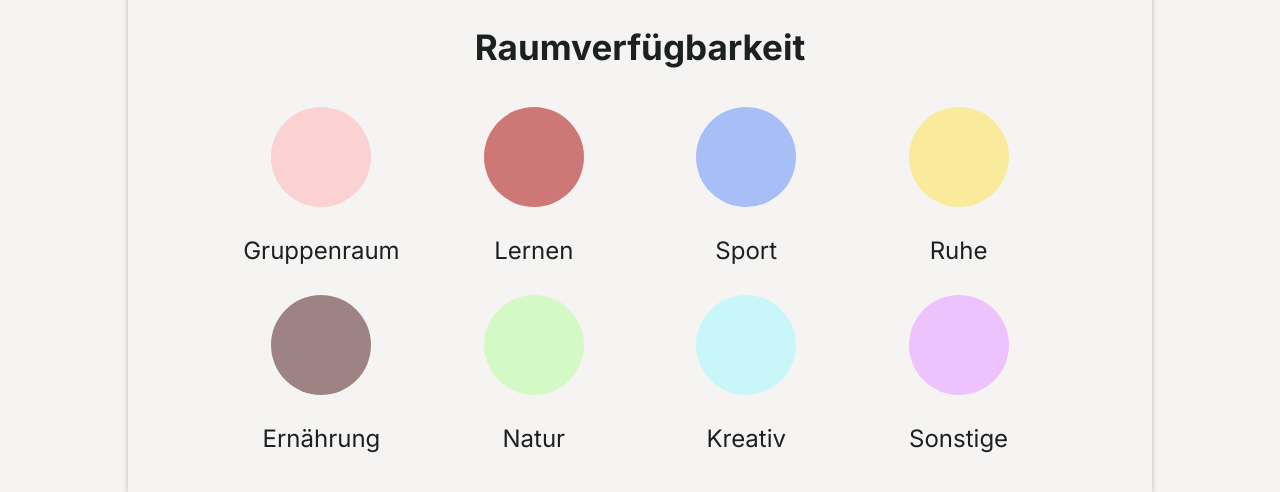
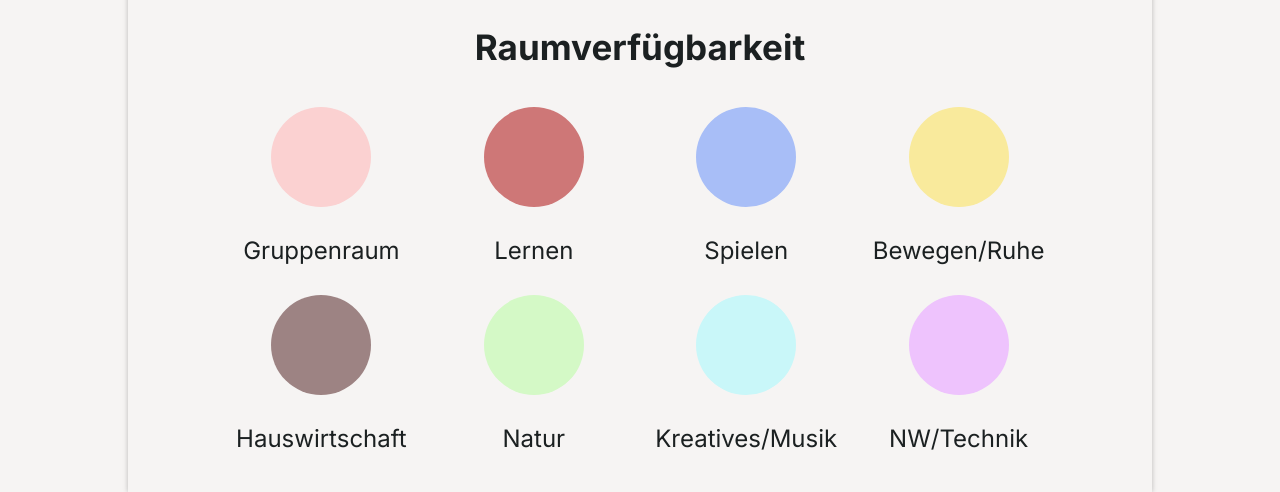
Before and after one commit to LegoStalin/koord-app-altenberge, a Django app: template koordapp/main_app/templates/dashboard/dashboard.html in a window 1280 px wide. Shown: the part 587-1079 px from the top of the page. Run offline with Django 4.2, Linux system fonts and the light colour scheme; the template is opened without the code that fills it, so the values that code supplies are empty.

Commit message:
Changed Activity Labels

```diff
--- a/koordapp/main_app/static/css/dashboard/dashboard.css
+++ b/koordapp/main_app/static/css/dashboard/dashboard.css
@@ -398,7 +398,7 @@
         width: 90%;
     }
     .activity{
-        font-size: 24px;
+        font-size: 18px;
         color: var(--font_color);
         justify-self: center;
     }
--- a/koordapp/main_app/templates/dashboard/dashboard.html
+++ b/koordapp/main_app/templates/dashboard/dashboard.html
@@ -62,18 +62,18 @@
 
                 <label class = "activity activity1" >Gruppenraum</label>
                 <label class = "activity activity2">Lernen</label>
-                <label class = "activity activity3">Sport</label>
-                <label class = "activity activity4">Ruhe</label>
+                <label class = "activity activity3">Spielen</label>
+                <label class = "activity activity4">Bewegen/Ruhe</label>
 
                 <label class = "circle5">{{rooms_food}}</label>
                 <label class = "circle6">{{rooms_nature}}</label>
                 <label class = "circle7">{{rooms_creative}}</label>
                 <label class = "circle8">{{rooms_other}}</label>
 
-                <label class = "activity activity5">Ernährung</label>
+                <label class = "activity activity5">Hauswirtschaft</label>
                 <label class = "activity activity6">Natur</label>
-                <label class = "activity activity7">Kreativ</label>
-                <label class = "activity activity8">Sonstige</label>
+                <label class = "activity activity7">Kreatives/Musik</label>
+                <label class = "activity activity8">NW/Technik</label>
 
             </div>
 
```
